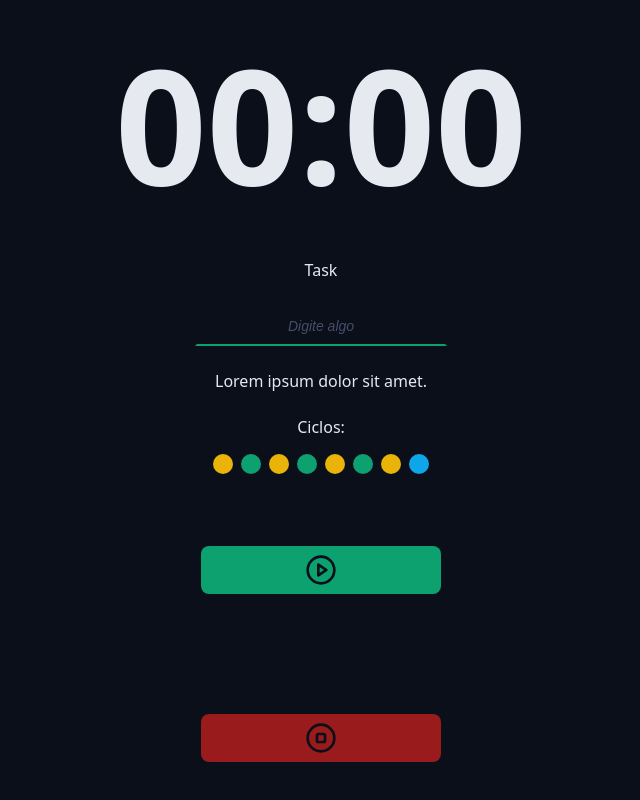
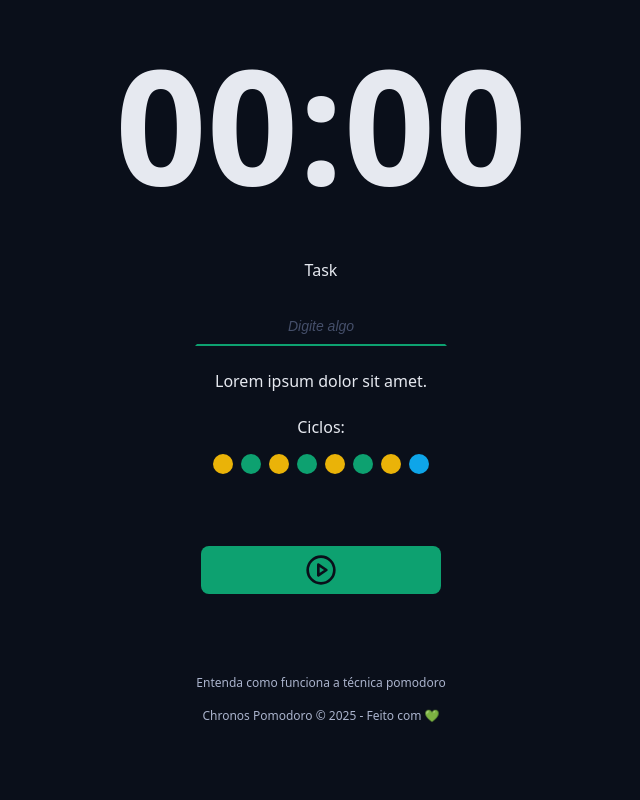
Before and after one commit to JefersonLucas/chronos-pomodoro, a React (Vite) app: page / in a window 1280 px wide. Shown: the part 282-1082 px from the top of the page, without its empty margins (319-959 px from the left). After the commit the page ends 1038 px from the top, so only its background shows below. Built offline with nearby package versions, Linux system fonts and the light colour scheme.

Commit message:
feat: created Footer component

```diff
--- a/src/App.tsx
+++ b/src/App.tsx
@@ -1,13 +1,14 @@
 import "./styles/global.css"
 import "./styles/theme.css"
 
-import { PlayCircleIcon, StopCircleIcon } from "lucide-react"
+import { PlayCircleIcon } from "lucide-react"
 
 import { Container } from "./components/Container"
 import { CountDown } from "./components/CountDown"
 import { Cycles } from "./components/Cycles"
 import { DefaultButton } from "./components/DefaultButton"
 import { DefaultInput } from "./components/DefaultInput"
+import { Footer } from "./components/Footer"
 import { Logo } from "./components/Logo"
 import { Menu } from "./components/Menu"
 
@@ -52,13 +53,12 @@
 							color="green"
 							title="Iniciar"
 						/>
-						<DefaultButton
-							icon={<StopCircleIcon />}
-							color="red"
-							title="Finalizar"
-						/>
 					</div>
 				</form>
+			</Container>
+
+			<Container>
+				<Footer />
 			</Container>
 		</>
 	)
--- /dev/null
+++ b/src/components/Footer/index.tsx
@@ -0,0 +1,13 @@
+import styles from "./styles.module.css"
+
+export function Footer() {
+	return (
+		<footer className={styles.footer}>
+			<a href="">Entenda como funciona a técnica pomodoro</a>
+			<a href="">
+				Chronos Pomodoro &copy; {new Date().getFullYear()} - Feito com
+				💚
+			</a>
+		</footer>
+	)
+}
--- /dev/null
+++ b/src/components/Footer/styles.module.css
@@ -0,0 +1,18 @@
+.footer {
+  display: flex;
+  flex-direction: column;
+  align-items: center;
+  justify-content: center;
+  font-size: 1.2rem;
+  gap: 1.6rem;
+}
+
+.footer a {
+  color: var(--text-muted);
+  text-decoration: none;
+}
+
+.footer a:hover {
+  color: var(--text-muted);
+  text-decoration: underline;
+}
```
